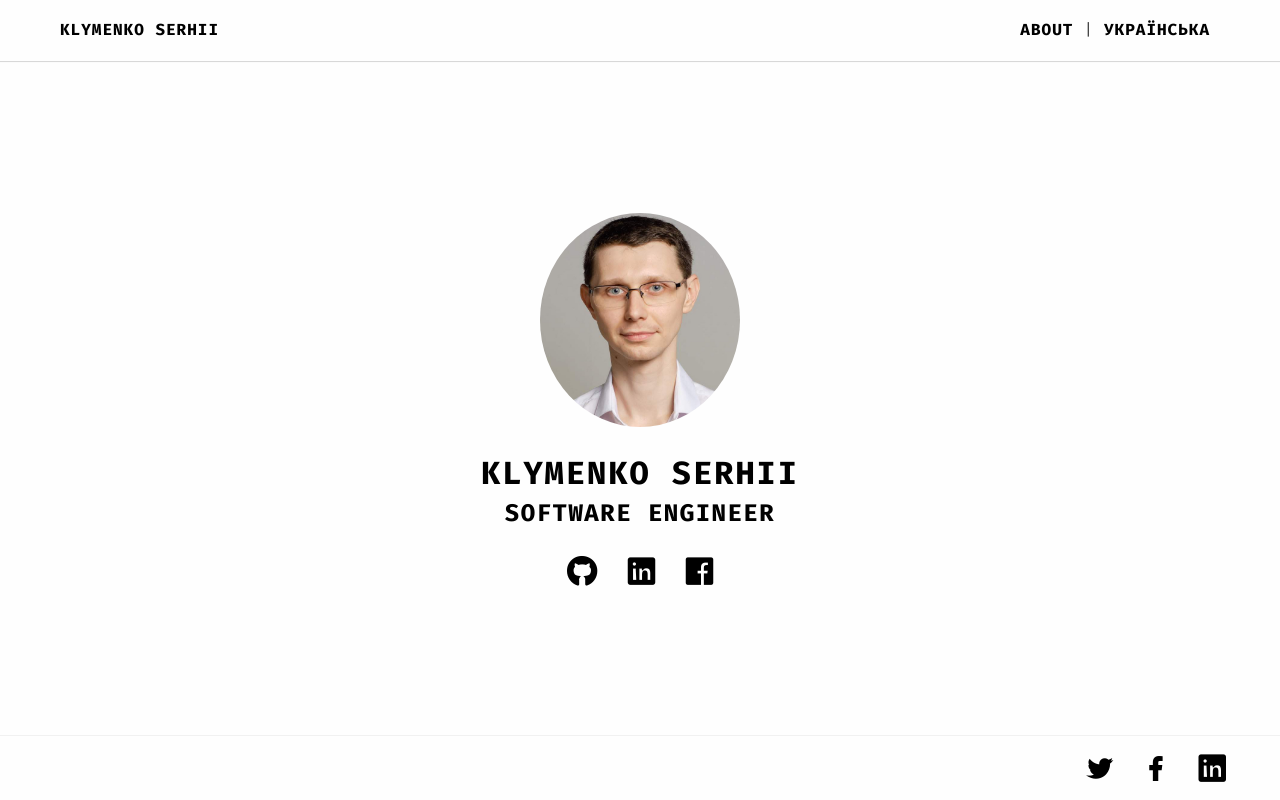
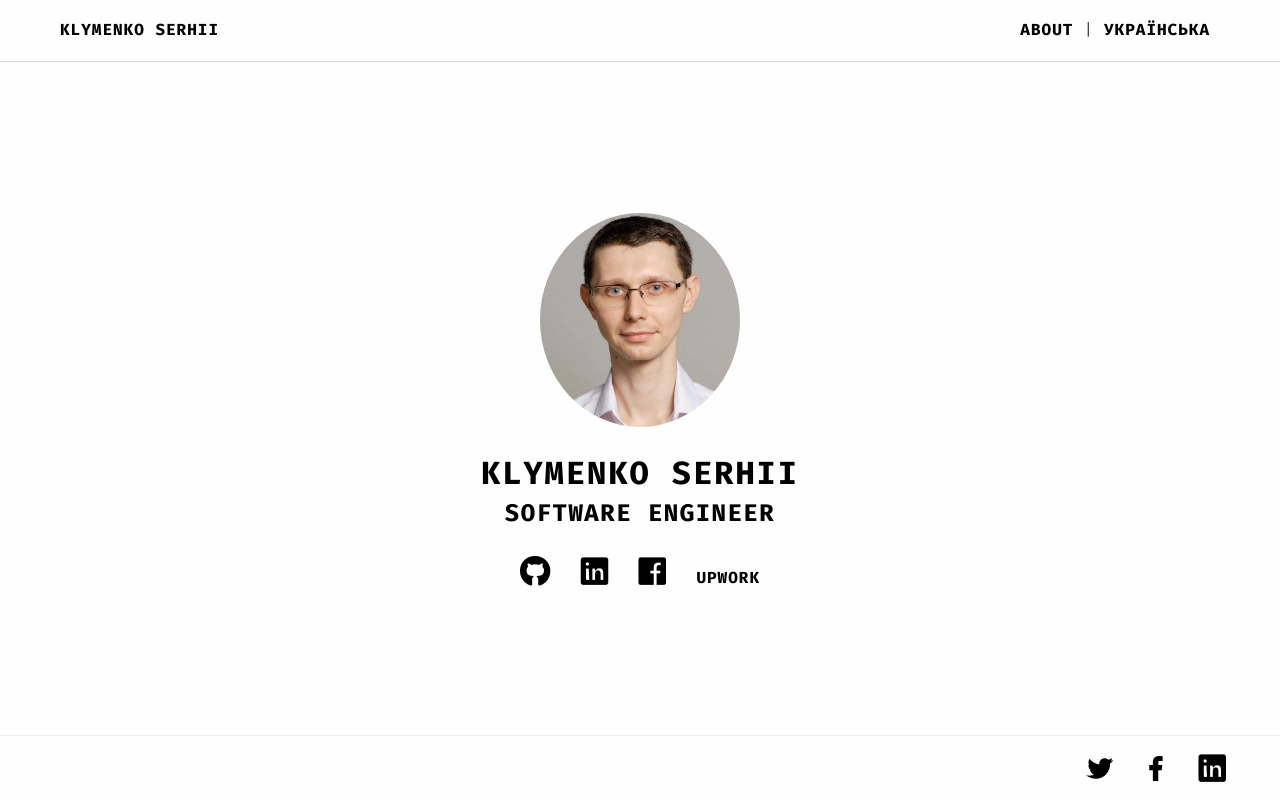
Before and after one commit to klimenko-serj/klimenko-serj.gitgub.io, a plain HTML site: page index.html in a window 1280 px wide. Drawn offline with Linux system fonts and the light colour scheme.

Commit message:
new version: Wed 23 Oct 2019 18:16:01 EEST

```diff
--- a/index.html
+++ b/index.html
@@ -129,6 +129,14 @@
           </a>
         </li>
 
+        <li class="social-item">
+          <a href="https://www.upwork.com/freelancers/~012be3681e581a30b7" aria-label="Upwork" >
+
+              Upwork
+
+          </a>
+        </li>
+
     </ul>
 
   </div>
```
Also changed, not shown: ua/index.html (+8 -0 lines).
